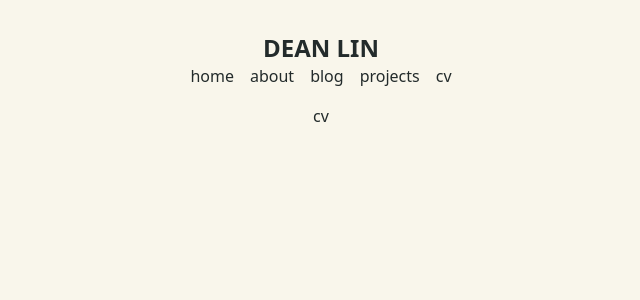
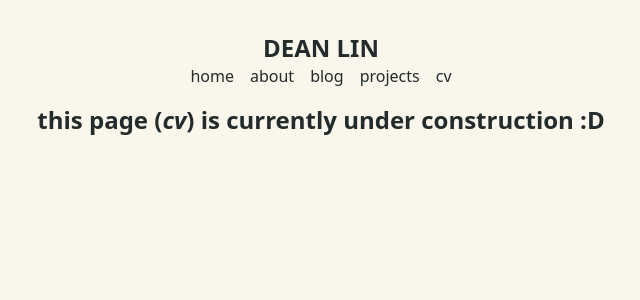
Before and after one commit to yuanyaolin13/yuanyaolin13.github.io, a React (Vite) app: page /cv in a window 1280 px wide. Shown: the top 300 px of the page, without its empty margins (319-959 px from the left). Built offline with nearby package versions, Linux system fonts and the light colour scheme.

Commit message:
Addition of WIP component & README.md update

```diff
--- /dev/null
+++ b/src/components/WIP.tsx
@@ -0,0 +1,14 @@
+import { useLocation } from 'react-router-dom';
+
+function WIP() {
+    const currentTab = useLocation().pathname === '/' ? 'home' :
+        location.pathname.replace(/^\/+|\/+$/g, '');
+
+    return (
+        <>
+            <div className="text-2xl font-bold">this page (<span className="italic">{currentTab}</span>) is currently under construction :D</div>
+        </>
+    );
+}
+
+export default WIP;
```
Also changed, not shown: src/main.tsx (+9 -8 lines), 1 other file (tests, documents, lock files or other folders).
